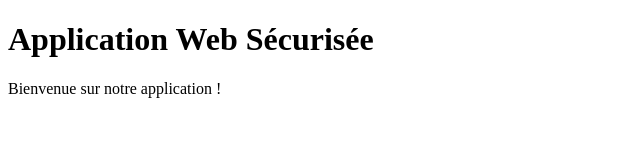
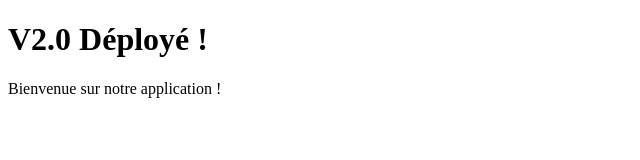
Before and after one commit to adam-messaoudi/pipeline-securise-ci-cd, a plain HTML site: page app/index.html in a window 1280 px wide. Shown: the whole page, without its empty margins (0-640 px from the left). Drawn offline with Linux system fonts and the light colour scheme.

Commit message:
Mise à jour de l'application : version 2.0

```diff
--- a/app/index.html
+++ b/app/index.html
@@ -5,7 +5,7 @@
     <title>Bienvenue</title>
 </head>
 <body>
-    <h1>Application Web Sécurisée</h1>
+    <h1>V2.0 Déployé !</h1>
     <p>Bienvenue sur notre application !</p>
     <!-- Généré le : à compléter plus tard -->
 </body>
```
